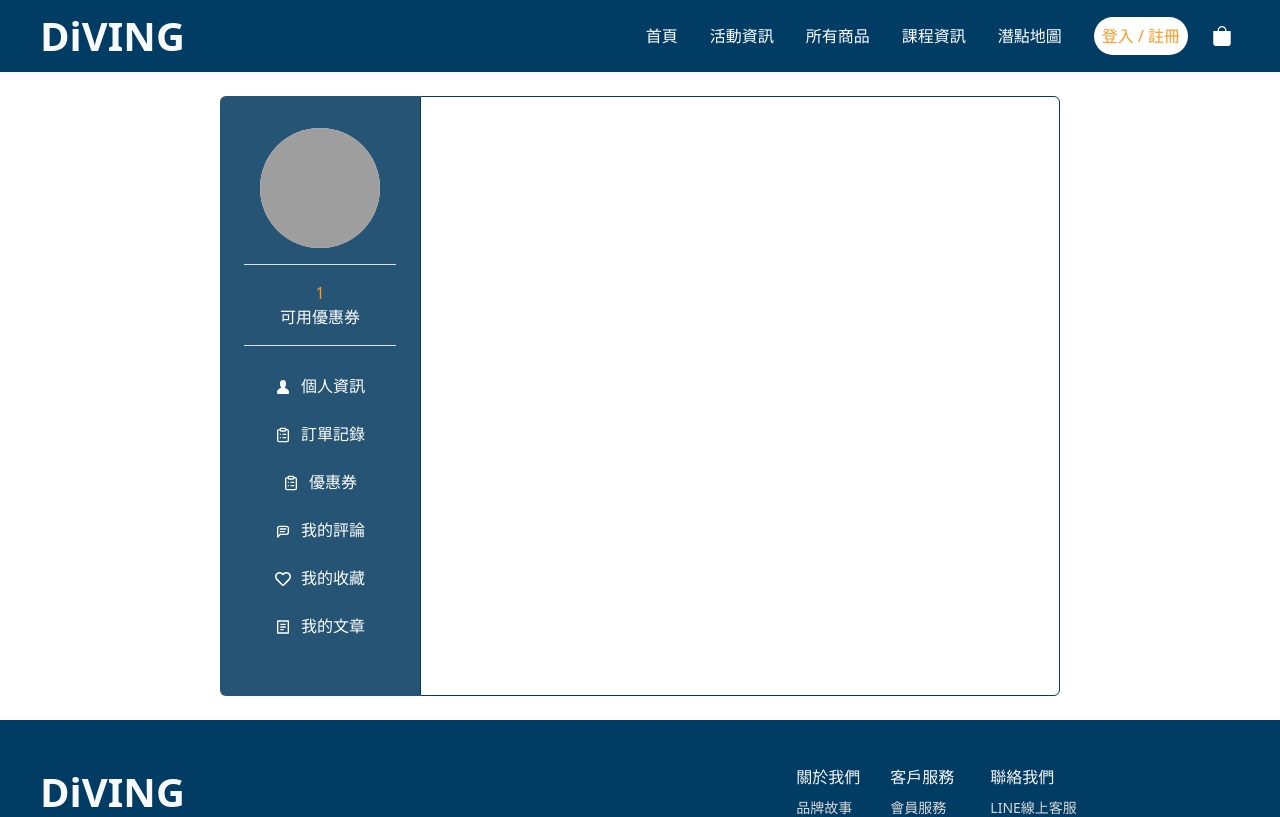
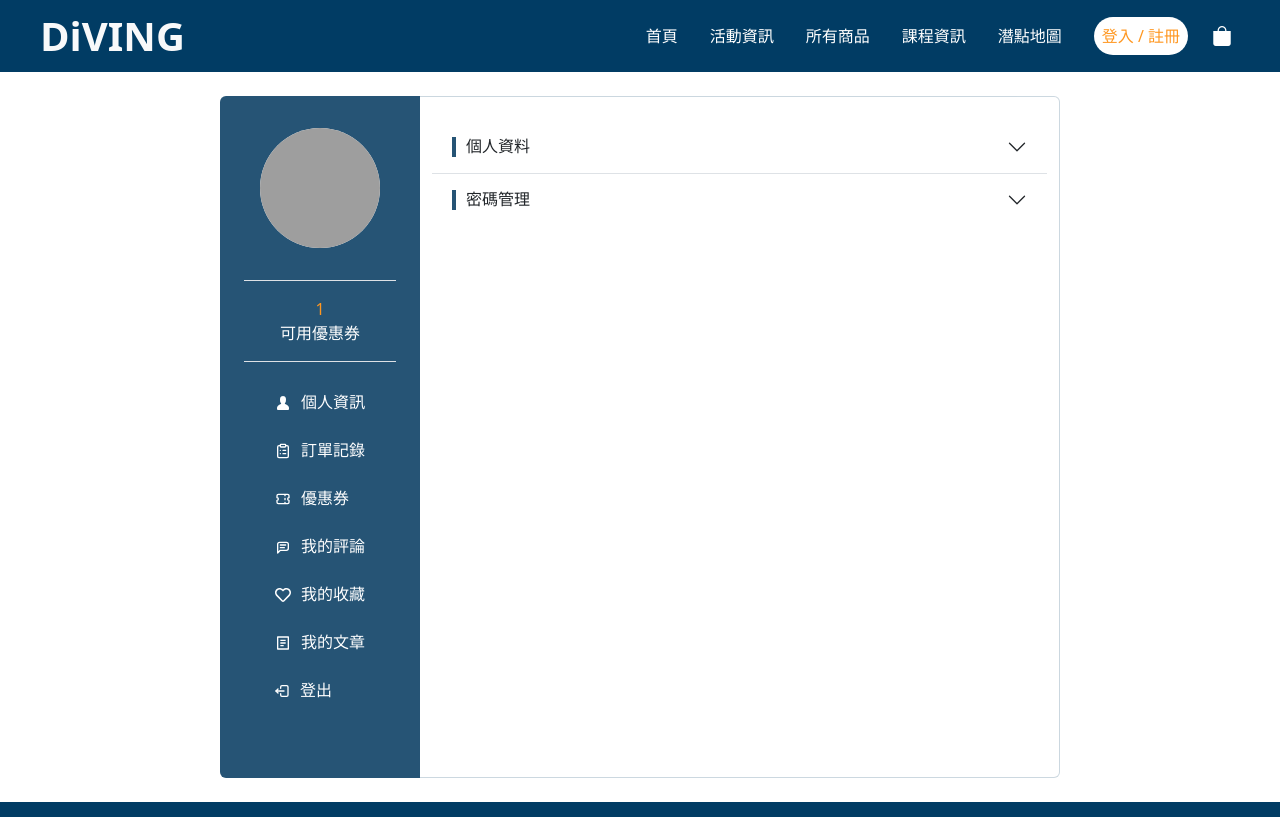
Before and after one commit to peznc810/DiVING, a Next.js app in the folder client/: page /dashboard in a window 1280 px wide. Shown: the top 817 px of the page. Built offline with nearby package versions, Linux system fonts and the light colour scheme; grey boxes are pictures that could not be loaded.

Commit message:
1. global.scss新增調整accordion樣式 2. profile新增右邊樣式

```diff
--- a/client/pages/dashboard/index.js
+++ b/client/pages/dashboard/index.js
@@ -10,6 +10,8 @@ import { RiFileList2Line } from 'react-icons/ri'
 import { TbMessage } from 'react-icons/tb'
 import { FaRegHeart } from 'react-icons/fa'
 import { LuClipboardList } from 'react-icons/lu'
+import { HiOutlineTicket } from 'react-icons/hi'
+import { TbLogout2 } from 'react-icons/tb'
 
 export default function Dashboard() {
   return (
@@ -28,7 +30,8 @@ export default function Dashboard() {
             >
               <div className="container my-4 py-2">
                 {/* 大頭照 */}
-                <div className={`m-auto mb-3 ${styles.avatar}`}>
+                {/* hover 的時候要可以編輯 */}
+                <div className={`${styles.avatar}`}>
                   <Image
                     src="./images/users/woman.jpg"
                     alt="avatar"
@@ -38,8 +41,11 @@ export default function Dashboard() {
                   />
                 </div>
                 {/* 顯示優惠券張數 */}
-                <div className="show-coupon text-center py-3 border-top border-bottom ">
-                  <div className=" text-secondary">1</div>
+                <div className="text-center py-3 border-top border-bottom ">
+                  {/* 這裡還欠hover的動畫 */}
+                  <Link href="/dashboard/coupons" className=" text-secondary">
+                    1
+                  </Link>
                   <div className="">可用優惠券</div>
                 </div>
                 {/* 列表 */}
@@ -58,8 +64,8 @@ export default function Dashboard() {
                   </li>
                   <li className="">
                     <Link className="text-center" href="/dashboard/coupons">
-                      <LuClipboardList />
-                      優惠券
+                      <HiOutlineTicket />
+                      <span className="me-3">優惠券</span>
                     </Link>
                   </li>
                   <li>
@@ -80,13 +86,133 @@ export default function Dashboard() {
                       我的文章
                     </Link>
                   </li>
+                  <li>
+                    <Link className="text-center" href="/dashboard/logout">
+                      <TbLogout2 />
+                      <span className={styles.logout}>登出</span>
+                    </Link>
+                  </li>
                 </ul>
               </div>
             </div>
             {/* 右邊 */}
             <div
-              className={`col-sm-8 border border-1 border-primary rounded-end ${styles['form-container']}`}
-            ></div>
+              className={`col-sm-8 p-0 rounded-end ${styles['form-container']}`}
+            >
+              <div className="container my-4">
+                <div
+                  class="accordion accordion-flush"
+                  id="accordionFlushExample"
+                >
+                  <div class="accordion-item">
+                    <h2 class="accordion-header">
+                      <button
+                        class="fw-medium accordion-button collapsed"
+                        type="button"
+                        data-bs-toggle="collapse"
+                        data-bs-target="#flush-collapseOne"
+                        aria-expanded="false"
+                        aria-controls="flush-collapseOne"
+                      >
+                        個人資料
+                      </button>
+                    </h2>
+                    <div
+                      id="flush-collapseOne"
+                      class="accordion-collapse collapse"
+                      data-bs-parent="#accordionFlushExample"
+                    >
+                      <form action="">
+                        <div class="accordion-body">
+                          <div className="row">
+                            <div className="col-6">
+                              <label htmlFor="myName" className="form-label">
+                                姓名
+                              </label>
+                              <input
+                                type="text"
+                                id="myName"
+                                className="form-control"
+                              />
+                            </div>
+                            <div className="col-6">
+                              <label htmlFor="myBirth" className="form-label">
+                                生日
+                              </label>
+                              <input
+                                type="date"
+                                id="myBirth"
+                                className="form-control"
+                              />
+                            </div>
+                            <div className="col-12">
+                              <label htmlFor="myEmail" className="form-label">
+                                電子郵件
+                              </label>
+                              <input
+                                type="email"
+                                id="myEmail"
+                                className="form-control"
+                              />
+                            </div>
+                            <div className="col-12">
+                              <label htmlFor="myTel" className="form-label">
+                                電話號碼
+                              </label>
+                              <input
+                                type="tel"
+                                id="myTel"
+                                className="form-control"
+                              />
+                            </div>
+                            <div className="col-3">
+                              <label htmlFor="postcode" className="form-label">
+                                郵遞區號
+                              </label>
+                              <input
+                                type="text"
+                                id="postcode"
+                                className="form-control"
+                              />
+                            </div>
+                            <div className="col-9">聯絡地址</div>
+                          </div>
+                        </div>
+                      </form>
+                    </div>
+                  </div>
+                  <div class="accordion-item">
+                    <h2 class="accordion-header">
+                      <button
+                        class="fw-medium accordion-button collapsed"
+                        type="button"
+                        data-bs-toggle="collapse"
+                        data-bs-target="#flush-collapseTwo"
+                        aria-expanded="false"
+                        aria-controls="flush-collapseTwo"
+                      >
+                        密碼管理
+                      </button>
+                    </h2>
+                    <div
+                      id="flush-collapseTwo"
+                      class="accordion-collapse collapse"
+                      data-bs-parent="#accordionFlushExample"
+                    >
+                      <form action="">
+                        <div class="accordion-body">
+                          Placeholder content for this accordion, which is
+                          intended to demonstrate the
+                          <code>.accordion-flush</code> class. This is the
+                          second accordion body. imagine this being filled with
+                          some actual content.
+                        </div>
+                      </form>
+                    </div>
+                  </div>
+                </div>
+              </div>
+            </div>
           </div>
         </div>
       </main>
--- a/client/pages/dashboard/profile.module.scss
+++ b/client/pages/dashboard/profile.module.scss
@@ -7,15 +7,24 @@
 
   .menu-container {
     max-width: 200px;
-    // min-width: 140px;
-    // width: 100%;
-    height: 600px;
     background-color: $info;
-    & a {
+    .avatar {
+      position: relative;
+      width: 120px;
+      height: 120px;
+      border-radius: 50%;
+      margin: auto;
+      margin-bottom: 32px;
+      overflow: hidden;
+      & img {
+        object-fit: cover;
+      }
+    }
+    & li a {
       display: inline-block;
       width: 100%;
       padding-block: 12px;
-      border-radius: 6px;
+      border-radius: 2px;
       color: $white;
       transition: background 0.2s ease-in-out;
       &:hover {
@@ -26,22 +35,22 @@
         margin-bottom: 2px;
         margin-inline-end: 10px;
       }
-    }
-    .avatar {
-      position: relative;
-      width: 120px;
-      height: 120px;
-      border-radius: 50%;
-      overflow: hidden;
-      & img {
-        object-fit: cover;
+      .logout {
+        margin-right: 34px;
       }
     }
   }
   .form-container {
-    // width: 100%;
-    height: 600px;
     background-color: #fff;
+    border: 1px solid rgba(1, 60, 100, 0.2);
+    border-left: none;
+    & button::before {
+      content: '';
+      width: 4px;
+      height: 20px;
+      background-color: $info;
+      margin-inline-end: 10px;
+    }
   }
 }
 
--- a/client/styles/globals.scss
+++ b/client/styles/globals.scss
@@ -2,12 +2,18 @@
 @import './variable.scss';
 
 // 覆蓋bootstrap樣式
+// 取消連結的下底線
 $link-decoration: none;
+// checkbox 樣式
 $form-check-input-bg: rgba(217, 217, 217, 0.2);
 $form-check-input-border: 1px solid rgba(217, 217, 217, 0.2);
 $form-check-input-focus-border: 1px solid rgba(217, 217, 217, 0);
 $form-check-input-checked-bg-color: $secondary;
 $form-check-input-focus-box-shadow: none;
+// accordion 樣式
+$accordion-button-active-bg: transparent;
+$accordion-button-focus-box-shadow: none;
+
 // 導入bootstrap
 @import '~bootstrap/scss/bootstrap';
 @import '~bootstrap-icons/font/bootstrap-icons';
```
